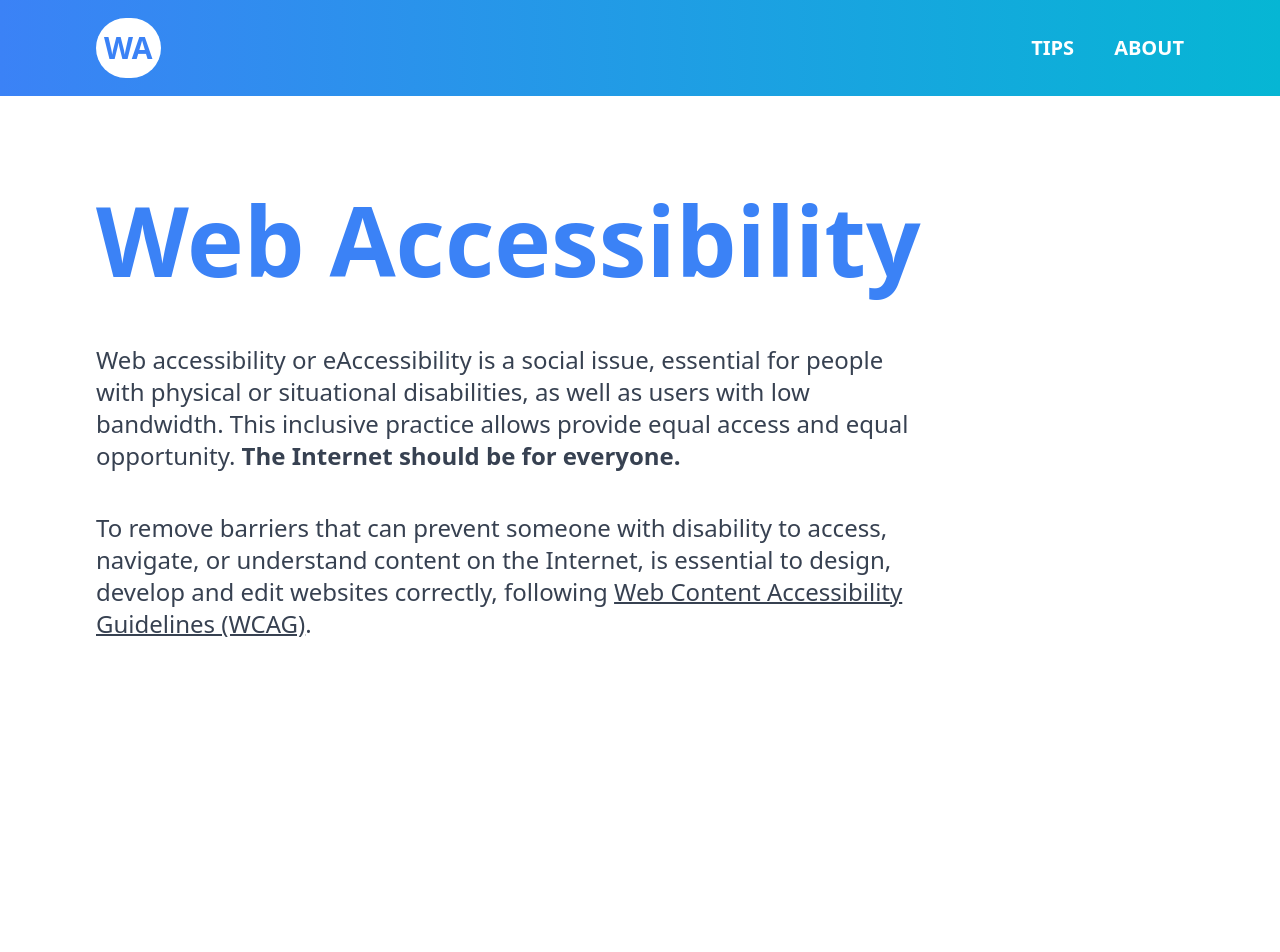
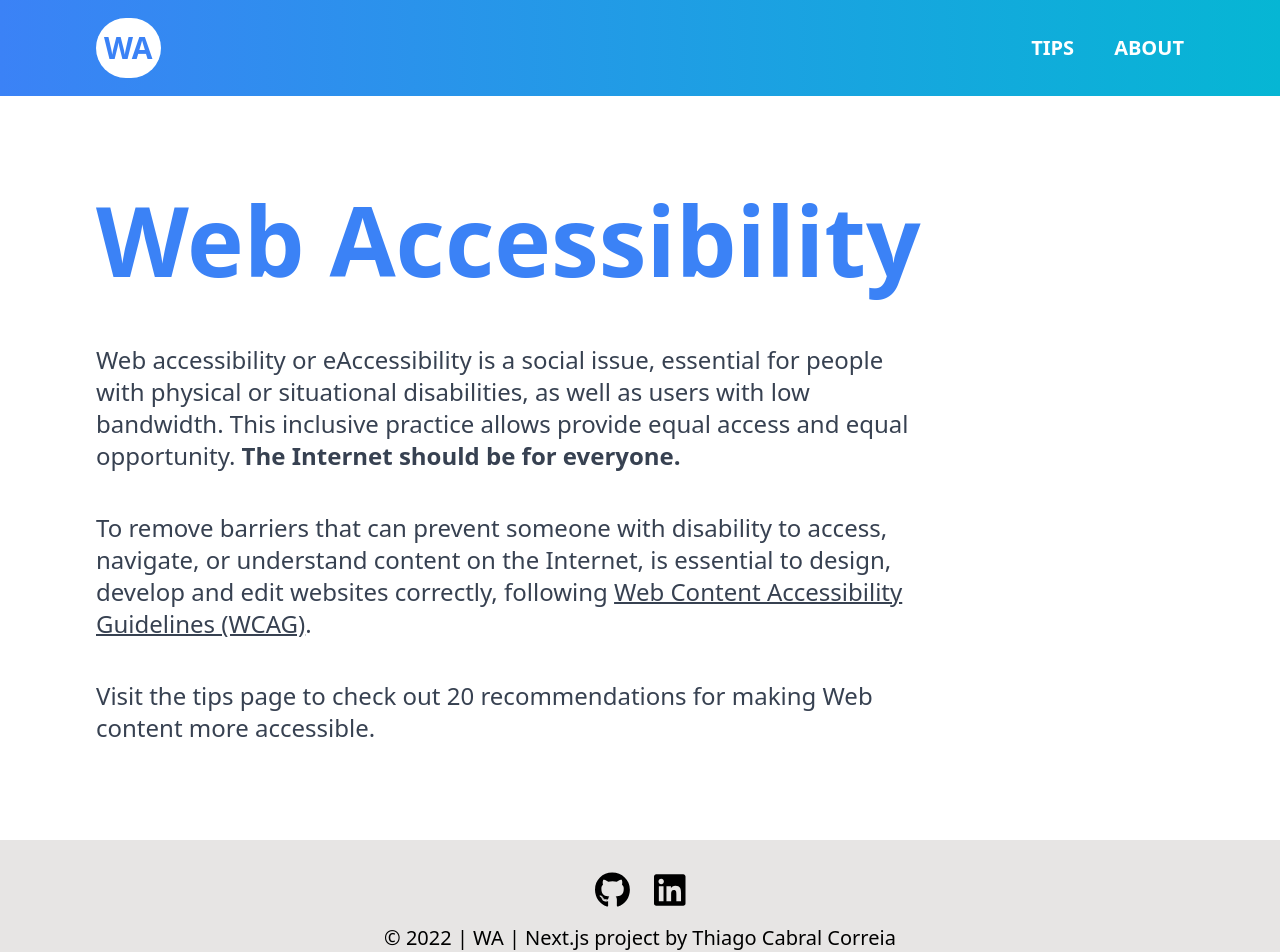
Before and after one commit to thiagocabralcorreia/web-accessibility, a Next.js app: page / in a window 1280 px wide. Shown: the top 952 px of the page. Before the commit the page ends 800 px from the top, so only its background shows below. Built offline with nearby package versions, Linux system fonts and the light colour scheme.

Commit message:
Add Footer component

```diff
--- /dev/null
+++ b/app/Footer.tsx
@@ -0,0 +1,32 @@
+import { FontAwesomeIcon } from "@fortawesome/react-fontawesome";
+import { faGithub, faLinkedin } from "@fortawesome/free-brands-svg-icons";
+
+function Footer() {
+  return (
+    <footer className="w-full items-center justify-center py-8 px-10 md:px-24 mt-24 bg-stone-200">
+      <div className="flex w-full items-center justify-center mb-3">
+        <a
+          href="https://github.com/thiagocabralcorreia"
+          target="_blank"
+          rel="noopener noreferrer"
+          className="hover:text-blue-500 ease-out duration-500"
+        >
+          <FontAwesomeIcon className="h-9 pr-6" icon={faGithub} />
+        </a>
+        <a
+          href="https://www.linkedin.com/in/thiago-cabral-correia/"
+          target="_blank"
+          rel="noopener noreferrer"
+          className="hover:text-blue-500 ease-out duration-500"
+        >
+          <FontAwesomeIcon className="h-9" icon={faLinkedin} />
+        </a>
+      </div>
+      <p className="text-xl text-center">
+        © 2022 | WA | Next.js project by Thiago Cabral Correia
+      </p>
+    </footer>
+  );
+}
+
+export default Footer;
--- a/app/layout.tsx
+++ b/app/layout.tsx
@@ -1,4 +1,5 @@
 import "../styles/globals.css";
+import Footer from "./Footer";
 import Header from "./Header";
 
 export default function RootLayout({
@@ -13,6 +14,7 @@ export default function RootLayout({
       <body>
         <Header />
         <div>{children}</div>
+        <Footer />
       </body>
     </html>
   );
--- a/app/page.tsx
+++ b/app/page.tsx
@@ -20,12 +20,17 @@ export default function Home() {
           href="https://www.w3.org/TR/WCAG21/"
           target="_blank"
           rel="noopener noreferrer"
-          className="hover:text-sky-700 active:bg-blue-500 visited:text-purple-700 underline underline-offset-1"
+          className="active:bg-blue-500 visited:text-purple-700 underline underline-offset-1"
         >
           Web Content Accessibility Guidelines (WCAG)
         </a>
         .
       </p>
+
+      <p className="text-xl md:text-2xl text-gray-700 mb-8 md:mb-10">
+        Visit the tips page to check out 20 recommendations for making Web
+        content more accessible.
+      </p>
     </div>
   );
 }
--- a/package.json
+++ b/package.json
@@ -6,6 +6,9 @@
     "start": "next start"
   },
   "dependencies": {
+    "@fortawesome/fontawesome-svg-core": "^6.2.1",
+    "@fortawesome/free-brands-svg-icons": "^6.2.1",
+    "@fortawesome/react-fontawesome": "^0.2.0",
     "@heroicons/react": "^2.0.13",
     "next": "latest",
     "react": "18.2.0",
```
Also changed, not shown: 1 other file (tests, documents, lock files or other folders).
